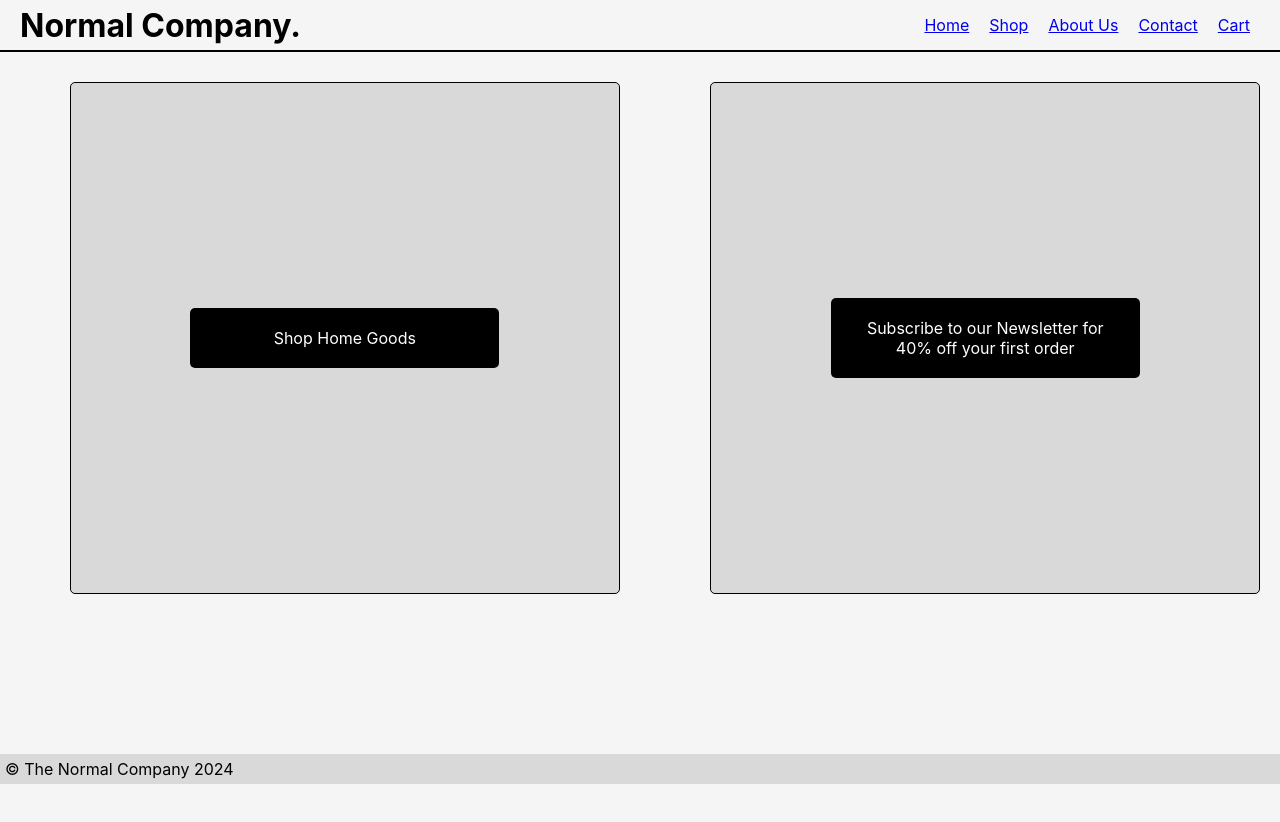
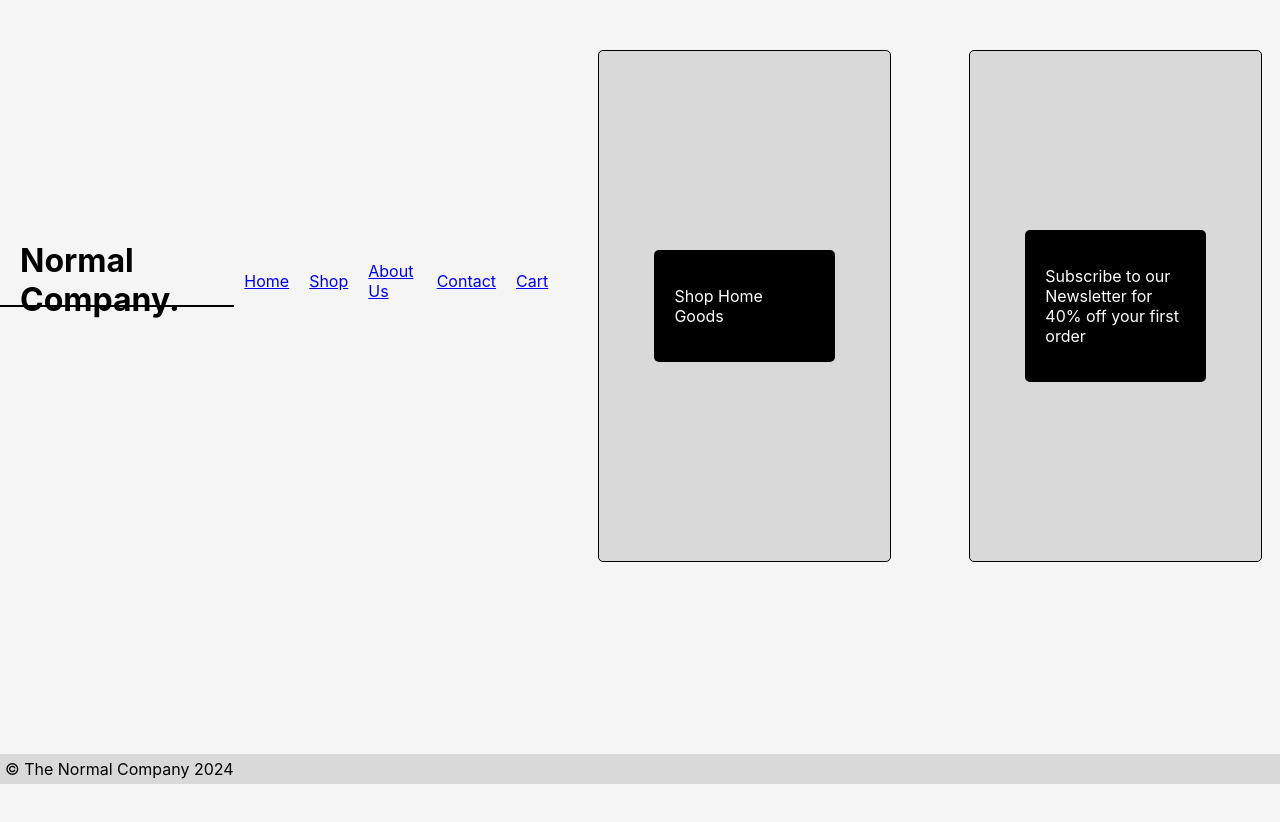
Before and after one commit to Adam-S988/final-sprint-asbs, a React (Create React App) app: page / in a window 1280 px wide. Shown: the top 822 px of the page. After the commit the page ends 800 px from the top, so only its background shows below. Built offline with nearby package versions, Linux system fonts and the light colour scheme.

Commit message:
Router Push

```diff
--- a/src/App.js
+++ b/src/App.js
@@ -3,13 +3,27 @@ import ShoppingCart from "./Components/ShoppingCart";
 import Header from "./Components/Header";
 import Main from "./Components/Main";
 import Footer from "./Components/Footer";
+import { BrowserRouter as Router, Routes, Route, Link } from "react-router-dom";
 
 function App() {
   return (
     <>
-      <Header />
-      <Main />
-      <Footer />
+      <Router>
+        <div className="container">
+          <Header />
+          <Link to="/">Home</Link>
+          <Link to="/productlist">Shop</Link>
+          <Link to="/productlist">About Us</Link>
+          <Link to="/productlist">Contact</Link>
+          <Link to="/shoppingcart">Cart</Link>
+          <Routes>
+            <Route path="/" element={<Main />} />
+            <Route path="/productlist" element={<ProductList />} />
+            <Route path="/shoppingcart" element={<ShoppingCart />} />
+          </Routes>
+        </div>
+        <Footer />
+      </Router>
     </>
   );
 }
--- a/src/Components/Header.jsx
+++ b/src/Components/Header.jsx
@@ -7,7 +7,7 @@ const Header = () => {
   return (
     <div className="Header">
       <h1 className="Title">Normal Company.</h1>
-      <Router>
+      {/* <Router>
         <div className="container">
           <Link to="/">Home</Link>
           <Link to="/productlist">Shop</Link>
@@ -19,7 +19,7 @@ const Header = () => {
             <Route path="/shoppingcart" element={<ShoppingCart />} />
           </Routes>
         </div>
-      </Router>
+      </Router> */}
     </div>
   );
 };
--- a/src/Components/Main.jsx
+++ b/src/Components/Main.jsx
@@ -2,18 +2,18 @@ import React from "react";
 
 const Main = () => {
   return (
-    <>
+    <div className="MainContainer">
       <div className="MainBox">
         <div className="innerBox">
           <p>Shop Home Goods</p>
         </div>
       </div>
-      <div className="MainBox" id="rightBox">
+      <div className="MainBox">
         <div className="innerBox">
           <p>Subscribe to our Newsletter for 40% off your first order</p>
         </div>
       </div>
-    </>
+    </div>
   );
 };
 
--- a/src/index.css
+++ b/src/index.css
@@ -43,19 +43,23 @@ code {
   margin: 0 10px;
 }
 
+.MainContainer {
+  display: grid;
+  grid-template-columns: repeat(2, 1fr); /* Creates two equal columns */
+  gap: 20px; /* Add space between the MainBox elements */
+}
+
 .MainBox {
-  width: 42%;
+  width: 80%;
   height: 500px;
   display: flex;
   align-items: center;
   justify-content: center;
-  margin: 30px 0px 0px 70px;
   background-color: #d9d9d9;
   border-radius: 5px;
   border: 1px solid black;
   padding: 5px;
-  position: relative;
-  text-align: center;
+  margin: 50px 0px 0px 40px;
 }
 
 .innerBox {
@@ -70,11 +74,6 @@ code {
   justify-content: center;
 }
 
-.innerBox p {
-  margin: 0;
-  text-align: center;
-}
-
 .Footer {
   background-color: #d9d9d9;
   position: absolute;
@@ -82,10 +81,3 @@ code {
   width: 100%;
   padding: 5px;
 }
-
-#rightBox {
-  float: right;
-  position: relative;
-  top: -522px;
-  margin: 10px 20px 0px 0px;
-}
```
